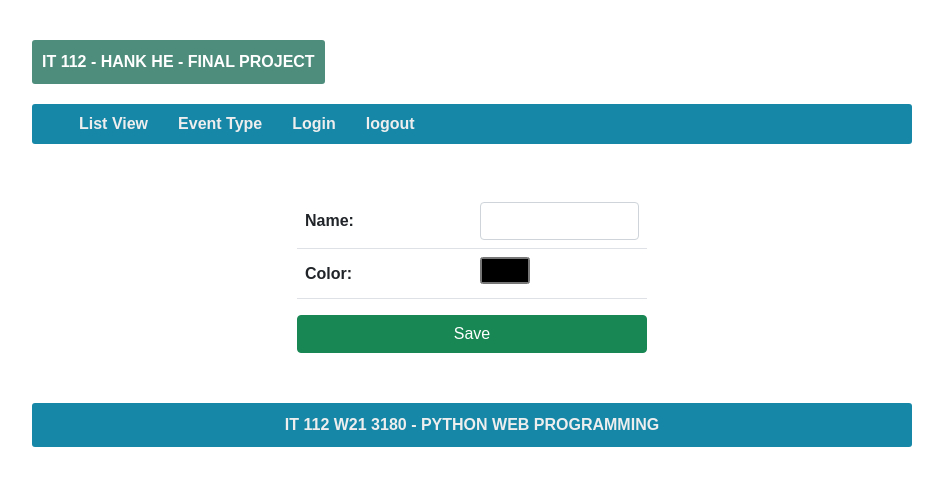
After one commit to SEA-Hank/IT112-Final-Project, a Django app: page /todolist/typesave in a window 1280 px wide. The commit adds this page. Shown: the top 486 px of the page, without its empty margins (168-1111 px from the left). Run offline with Django 3.2, Linux system fonts and the light colour scheme; a user stored in the database is signed in; some libraries are stand-ins or nearby versions.

Commit message:
EVENT TYPE SAVE

```diff
--- a/finalProject/urls.py
+++ b/finalProject/urls.py
@@ -21,3 +21,4 @@ urlpatterns = [
     path('todolist/', include('toDoList.urls'))
     # path('accounts/', include('django.contrib.auth.urls'))
 ]
+# handler404 = 'toDoList.views.page_not_found_view'
--- a/toDoList/config.py
+++ b/toDoList/config.py
@@ -1,6 +1,4 @@
 navs = [{"label": "List View", "url": "index"},
-        {"label": "Add Event", "url": "index"},
         {"label": "Event Type", "url": "typelist"},
-        {"label": "Add Event Type", "url": "index"},
         {"label": "Login", "url": "login"},
         {"label": "logout", "url": "logout"}]
--- /dev/null
+++ b/toDoList/form.py
@@ -0,0 +1,13 @@
+from .models import EventType
+from django.forms import ModelForm, TextInput
+
+
+class EventTypeForm(ModelForm):
+    class Meta:
+        model = EventType
+        fields = '__all__'
+        exclude = ['createdByUser']
+        widgets = {
+            'name': TextInput(attrs={"class": "form-control"}),
+            'color': TextInput(attrs={"type": "color"}),
+        }
--- a/toDoList/static/css/eventtype.css
+++ b/toDoList/static/css/eventtype.css
@@ -22,6 +22,10 @@ table.event-type-table td {
 
 td.td-name {
   width: 100px;
+}
+td.td-name a {
+  color: black;
+  text-decoration: underline;
 }
 
 span.span-color {
--- /dev/null
+++ b/toDoList/static/css/typesave.css
@@ -0,0 +1,13 @@
+form#saveform {
+  width: 350px;
+  margin: 50px auto;
+}
+form#saveform th {
+  width: 120px;
+  vertical-align: middle;
+}
+
+form#saveform td {
+  width: 120px;
+  vertical-align: middle;
+}
--- a/toDoList/templates/typelist.html
+++ b/toDoList/templates/typelist.html
@@ -11,7 +11,7 @@
 
 {% block content %}
 <div class="operator">
-<button class="add">add</button>
+<button class="add" onclick="javascript:window.location.href='{% url 'typesave' %}';">add</button>
 <button class="delete" onclick="deleteBtnOnClick()">detele</button>
 </div>
 {% if msg != None %}
@@ -37,7 +37,7 @@ NONE OF DATA
     {% for eventType in eventTypeList %}
     <tr class="{% cycle 'tr-bg-color' "" %}">
       <td> <input type="checkbox" name="eventtype_ids" value={{eventType.id}} onchange="checkboxOnChange(this)" /></td>
-      <td class="td-name">{{eventType.name}}</td>
+      <td class="td-name"> <a href="{% url 'typesave' reqid=eventType.id %}">{{eventType.name}}</a></td>
       <td><span class="span-color" style="background:{{eventType.color}}"></span></td>
       <td>{{eventType.createdByUser.username}}</td>
       <td>{{eventType.createdTime | date:'m/d/Y' }}</td>
--- /dev/null
+++ b/toDoList/templates/typesave.html
@@ -0,0 +1,16 @@
+{% extends 'base.html' %}
+{% load static %}
+{% block css %}
+    <link href={% static 'css/typesave.css' %} rel="stylesheet" type="text/css"/>
+{% endblock %}
+{% block content %}
+  <form id="saveform" method="POST">
+  <table class="table">
+    {% csrf_token %}
+    {{ form.as_table }}
+  </table>
+  <div class="d-grid gap-2">
+   <button type="submit" class="btn btn-success">Save</button>
+  </div>
+</form>
+{% endblock %}
--- a/toDoList/urls.py
+++ b/toDoList/urls.py
@@ -18,8 +18,9 @@ urlpatterns = [
     path('error', views.error, name='error'),
 
     path('', views.index, name='index'),
-    path('', views.index, name='addevent'),
     path('welcome', views.welcome, name="welcome"),
     path('typelist', views.typelist, name="typelist"),
-    path('typelistdelete', views.typelistdelete, name="typelistdelete")
+    path('typelistdelete', views.typelistdelete, name="typelistdelete"),
+    path('typesave/<int:reqid>', views.typesave, name="typesave"),
+    path('typesave', views.typesave, name="typesave"),
 ]
--- a/toDoList/views.py
+++ b/toDoList/views.py
@@ -1,10 +1,15 @@
-from django.shortcuts import render, redirect
+from django.shortcuts import render, redirect, get_object_or_404
 from django.contrib.auth.decorators import login_required
 from django.views.decorators.http import require_http_methods
 from .models import EventType
 from .config import navs
+from .form import EventTypeForm
 
 # Create your views here.
+
+
+def page_not_found_view(request, exception):
+    return render(request, '402.html', {"title": "error", "navs": navs})
 
 
 def error(request):
@@ -12,7 +17,6 @@ def error(request):
 
 
 def index(request):
-    request.session["msg"] = "hi"
     return render(request, 'index.html', {"title": "list view", "navs": navs})
 
 
@@ -45,3 +49,27 @@ def typelistdelete(request):
         return redirect('typelist')
     except:
         return redirect('error')
+
+
+@login_required(login_url='login')
+def typesave(request, reqid=None):
+    try:
+        eventtypeObj = None
+        if reqid != None:
+            eventtypeObj = get_object_or_404(EventType, pk=reqid)
+        if request.method == "GET":
+            form = EventTypeForm(instance=eventtypeObj)
+            return render(request, 'typesave.html', {'form': form, "navs": navs})
+
+        if request.method == 'POST':
+            if eventtypeObj == None:
+                eventtypeObj = EventType(createdByUser=request.user)
+            form = EventTypeForm(request.POST, instance=eventtypeObj)
+            form.createdByUser = request.user
+            if form.is_valid():
+                form.save()
+                request.session["msg"] = "save success!"
+                return redirect('typelist')
+            return render(request, 'typesave.html', {'form': form, "navs": navs})
+    except:
+        return redirect('error')
```
Also changed, not shown: db.sqlite3.
